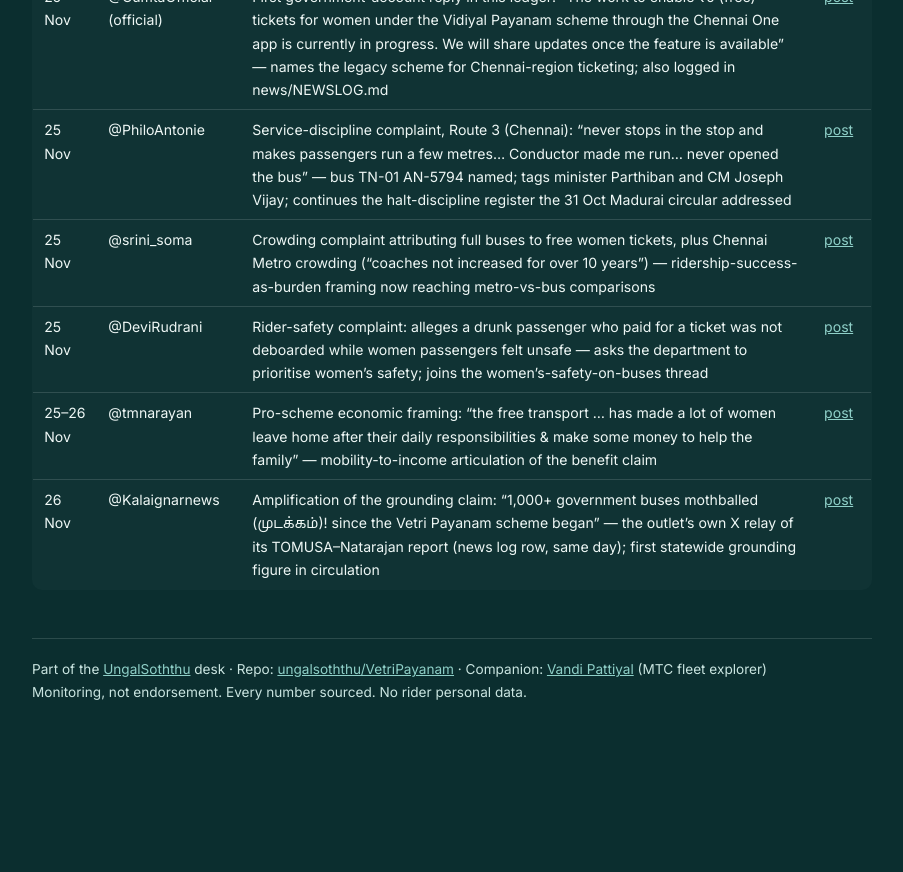
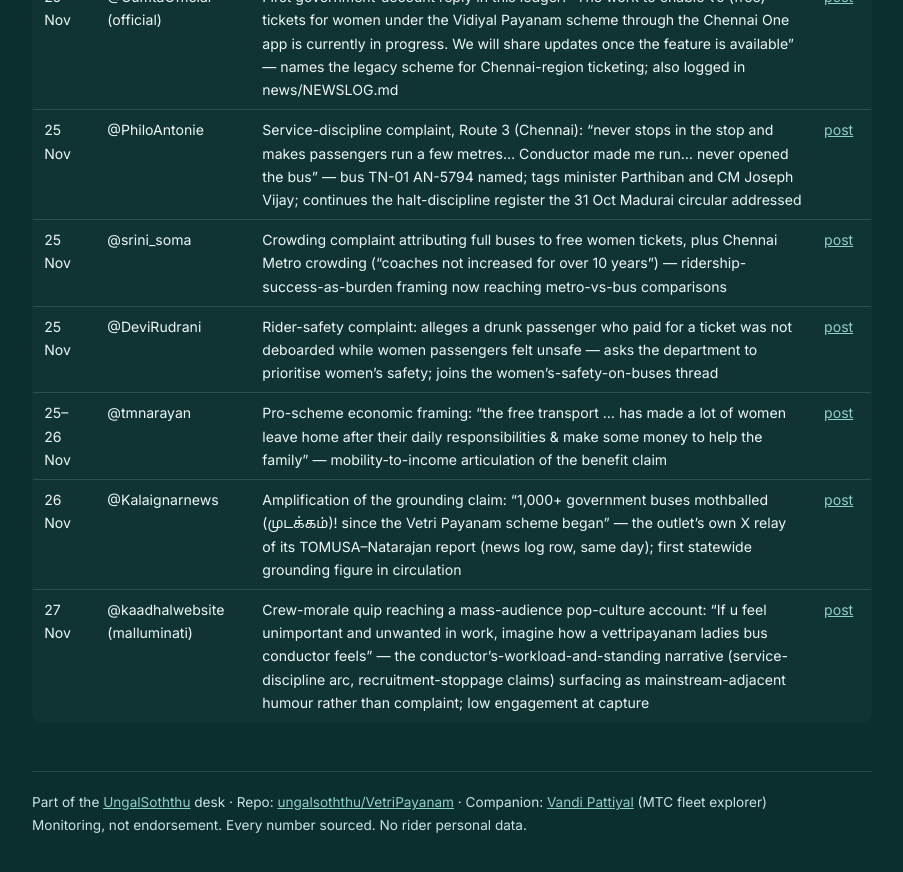
Before and after one commit to ungalsoththu/VetriPayanam, a Jekyll site: the page built from social/SOCIALLOG.md, in a window 1280 px wide and 900 px high, scrolled down 30876 px. Shown: the top 872 px of the window, without its empty margins (188-1091 px from the left). Built offline with Jekyll 4.4.1, drawn with Linux system fonts in a browser that asks for light colours; before the commit the page ends 31643 px from its top, so only the background shows below that.

Commit message:
daily watch 2026-11-27: quiet 24h — log @kaadhalwebsite conductor-morale post (27 Nov); no new G.O., metrics unchanged

```diff
--- a/social/SOCIALLOG.md
+++ b/social/SOCIALLOG.md
@@ -558,3 +558,4 @@ The grounding-claim genre jumps in scale overnight: Kalaignar Seithigal's "1,000
 | 25 Nov | @DeviRudrani | Rider-safety complaint: alleges a drunk passenger who paid for a ticket was not deboarded while women passengers felt unsafe — asks the department to prioritise women's safety; joins the women's-safety-on-buses thread | [post](https://x.com/DeviRudrani/status/2125641627805036717) |
 | 25–26 Nov | @tmnarayan | Pro-scheme economic framing: "the free transport … has made a lot of women leave home after their daily responsibilities & make some money to help the family" — mobility-to-income articulation of the benefit claim | [post](https://x.com/tmnarayan/status/2125880081906348247) |
 | 26 Nov | @Kalaignarnews | Amplification of the grounding claim: "1,000+ government buses mothballed (முடக்கம்)! since the Vetri Payanam scheme began" — the outlet's own X relay of its TOMUSA–Natarajan report (news log row, same day); first statewide grounding figure in circulation | [post](https://x.com/Kalaignarnews/status/2125918742404005944) |
+| 27 Nov | @kaadhalwebsite (malluminati) | Crew-morale quip reaching a mass-audience pop-culture account: "If u feel unimportant and unwanted in work, imagine how a vettripayanam ladies bus conductor feels" — the conductor's-workload-and-standing narrative (service-discipline arc, recruitment-stoppage claims) surfacing as mainstream-adjacent humour rather than complaint; low engagement at capture | [post](https://x.com/kaadhalwebsite/status/2126149054950523048) |
```
